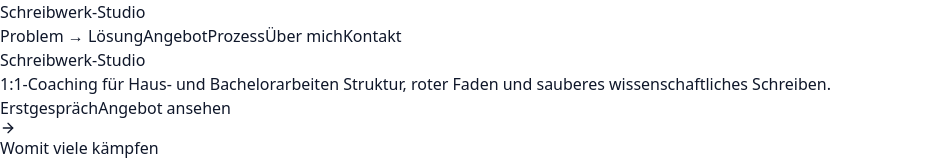
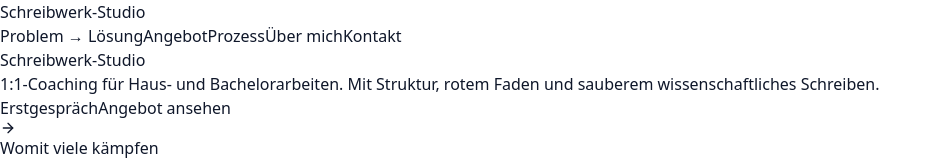
Before and after one commit to Schreibwerk-Studio/Schreibwerk-studio, a Next.js app: page / in a window 1280 px wide. Shown: the top 160 px of the page, without its empty margins (0-941 px from the left). Built offline with nearby package versions, Linux system fonts and the light colour scheme.

Commit message:
Update SchreibwerkPage.tsx

```diff
--- a/SchreibwerkPage.tsx
+++ b/SchreibwerkPage.tsx
@@ -428,8 +428,8 @@ export default function SchreibwerkPage() {
           {...fadeUp(0.1)}
           className="text-xl text-slate-600 max-w-xl mt-4"
         >
-          1:1-Coaching für Haus- und Bachelorarbeiten
-Struktur, roter Faden und sauberes wissenschaftliches Schreiben.
+          1:1-Coaching für Haus- und Bachelorarbeiten. Mit
+Struktur, rotem Faden und sauberem wissenschaftliches Schreiben.
         </motion.p>
 
         <motion.div {...fadeUp(0.2)} className="mt-10 flex gap-4">
```
